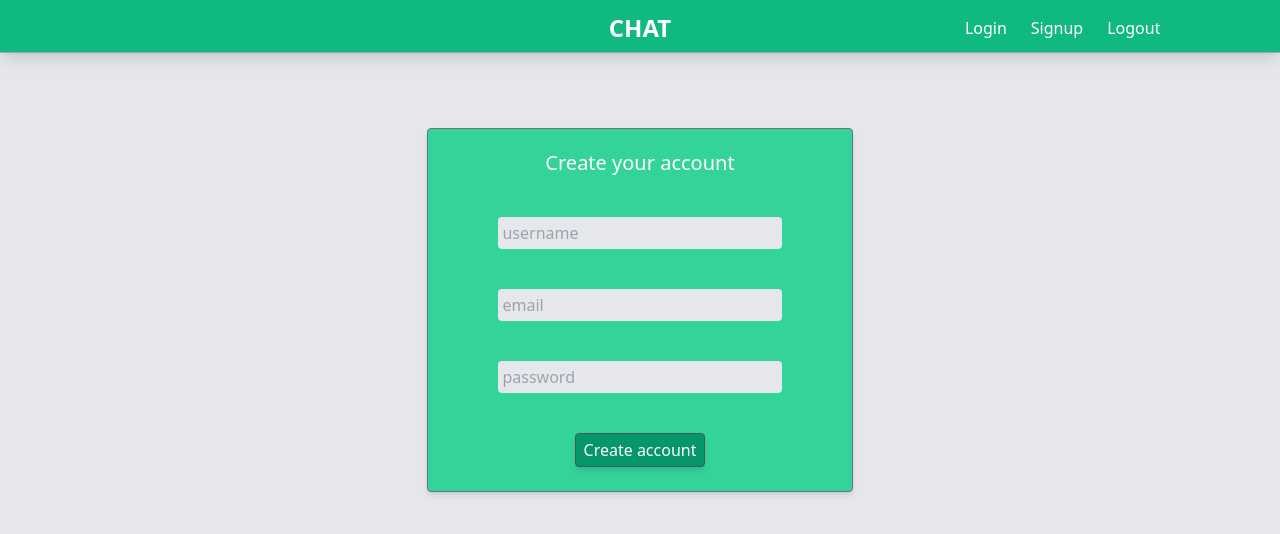
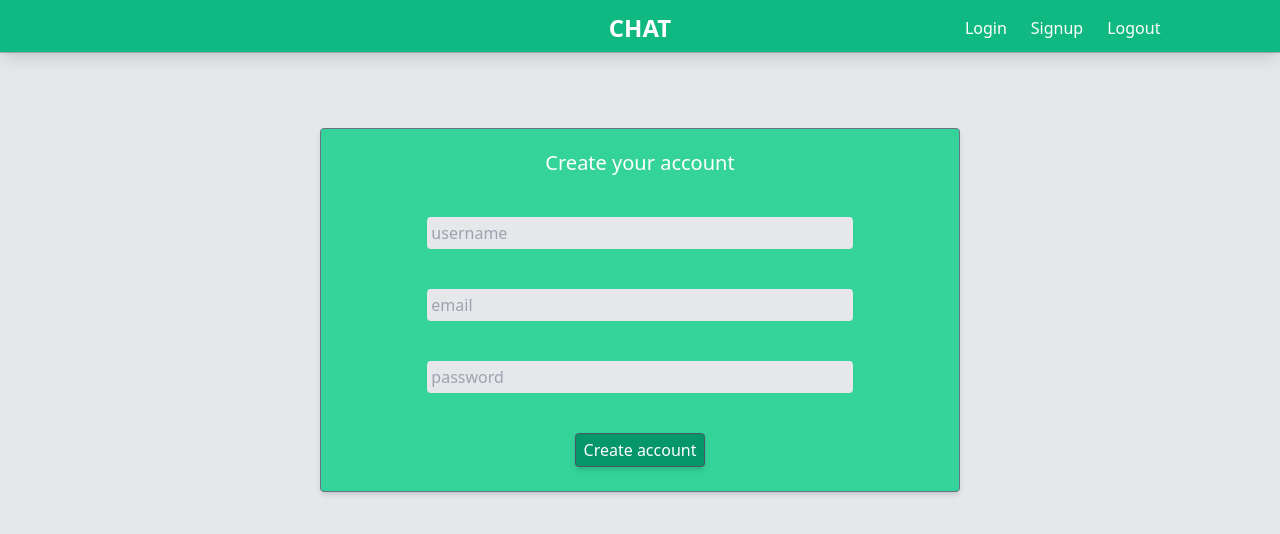
Before and after one commit to RicardoHernandezVarela/chatRoomApp-frontend, a React (Create React App) app: page /signup in a window 1280 px wide. Shown: the top 534 px of the page. Built offline with nearby package versions, Linux system fonts and the light colour scheme; no server answers.

Commit message:
Create SignupLoginForm component to reuse it in the Signup and Login pages

```diff
--- /dev/null
+++ b/src/components/SignupLoginForm/index.js
@@ -0,0 +1,74 @@
+import React from 'react';
+
+function SignupLoginForm(props) {
+  const { onSubmit, userAccount, errorsAccount, onValueChange, login } = props;
+
+  return (
+    <div className="w-2/3 md:w-1/2 block m-auto border border-gray-500 rounded shadow-md bg-green-400 mt-16">
+      <form className="text-center pt-2 pb-2" onSubmit={(event) => onSubmit(event)}>
+        <h4 className="text-white mt-3 mb-8 text-xl">{!login ? 'Create your account' : 'Login to your account'}</h4>
+
+        {/* USERNAME INPUT */}
+        {!login && (
+          <AccountInput
+            type={'text'}
+            name={'name'}
+            placeholder={'username'}
+            value={userAccount.name}
+            error={errorsAccount ? errorsAccount.name : errorsAccount}
+            onChange={(event) => onValueChange(event)}
+          />
+        )}
+
+        {/* EMAIL INPUT */}
+        <AccountInput
+          type={'email'}
+          name={'email'}
+          placeholder={'email'}
+          value={userAccount.email}
+          error={errorsAccount ? errorsAccount.email : errorsAccount}
+          onChange={(event) => onValueChange(event)}
+        />
+
+        {/* PASSWORD INPUT */}
+        <AccountInput
+          type={'password'}
+          name={'password'}
+          autocomplete={'new-password'}
+          placeholder={'password'}
+          value={userAccount.password}
+          error={errorsAccount ? errorsAccount.password : errorsAccount}
+          onChange={(event) => onValueChange(event)}
+        />
+
+        <button className="border border-gray-600 p-1 pl-2 pr-2 bg-green-600 shadow-md hover:shadow-lg rounded text-white mt-10 mb-4">
+          Create account
+        </button>
+      </form>
+    </div>
+  );
+}
+
+const AccountInput = ({type, name, autocomplete, placeholder, value, error, onChange}) => {
+  return (
+    <div className="mt-10 ">
+      <div className="block m-auto bg-gray-200 w-2/3 rounded">
+        <input type={type} className="bg-transparent w-full text-gray-600 p-1"
+          name={name}
+          autoComplete={autocomplete || 'off'}
+          placeholder={placeholder}
+          value={value}
+          onChange={onChange}
+        />
+      </div>
+
+      {error && (
+        <div className="mt-1 mr-4 mb-1 ml-4">
+          <span className="text-sm text-white">{error}</span>
+        </div>
+      )}
+    </div>
+  );
+};
+
+export default SignupLoginForm;
--- a/src/screens/Signup/index.js
+++ b/src/screens/Signup/index.js
@@ -1,6 +1,7 @@
 import React from 'react';
 import { createNewAccount } from '../../API/auth';
 import Routes from '../../Routes';
+import SignupLoginForm from '../../components/SignupLoginForm';
 
 /* IMPORT USER CONTEXT */
 import { UserContext } from '../../context/';
@@ -48,70 +49,14 @@ function Signup(props) {
 
   return (
     <div className="bg-gray-200 pt-16">
-      <div className="w-2/3 md:w-1/3 block m-auto border border-gray-500 rounded shadow-md bg-green-400 mt-16">
-        <form className="text-center pt-2 pb-2" onSubmit={(event) => createAccount(event)}>
-          <h4 className="text-white mt-3 mb-8 text-xl">Create your account</h4>
-
-          {/* USERNAME INPUT */}
-          <AccountInput
-            type={'text'}
-            name={'name'}
-            placeholder={'username'}
-            value={userAccount.name}
-            error={errorsAccount ? errorsAccount.name : errorsAccount}
-            onChange={(event) => onValueChange(event)}
-          />
-
-          {/* EMAIL INPUT */}
-          <AccountInput
-            type={'email'}
-            name={'email'}
-            placeholder={'email'}
-            value={userAccount.email}
-            error={errorsAccount ? errorsAccount.email : errorsAccount}
-            onChange={(event) => onValueChange(event)}
-          />
-
-          {/* PASSWORD INPUT */}
-          <AccountInput
-            type={'password'}
-            name={'password'}
-            autocomplete={'new-password'}
-            placeholder={'password'}
-            value={userAccount.password}
-            error={errorsAccount ? errorsAccount.password : errorsAccount}
-            onChange={(event) => onValueChange(event)}
-          />
-
-          <button className="border border-gray-600 p-1 pl-2 pr-2 bg-green-600 shadow-md hover:shadow-lg rounded text-white mt-10 mb-4">
-            Create account
-          </button>
-        </form>
-      </div>
+      <SignupLoginForm
+        onSubmit={createAccount}
+        userAccount={userAccount}
+        errorsAccount={errorsAccount}
+        onValueChange={onValueChange}
+      />
     </div>
   );
 }
 
-const AccountInput = ({type, name, autocomplete, placeholder, value, error, onChange}) => {
-  return (
-    <div className="mt-10 ">
-      <div className="block m-auto bg-gray-200 w-2/3 rounded">
-        <input type={type} className="bg-transparent w-full text-gray-600 p-1"
-          name={name}
-          autoComplete={autocomplete || 'off'}
-          placeholder={placeholder}
-          value={value}
-          onChange={onChange}
-        />
-      </div>
-
-      {error && (
-        <div className="mt-1 mr-4 mb-1 ml-4">
-          <span className="text-sm text-white">{error}</span>
-        </div>
-      )}
-    </div>
-  );
-};
-
 export default Signup;
```
